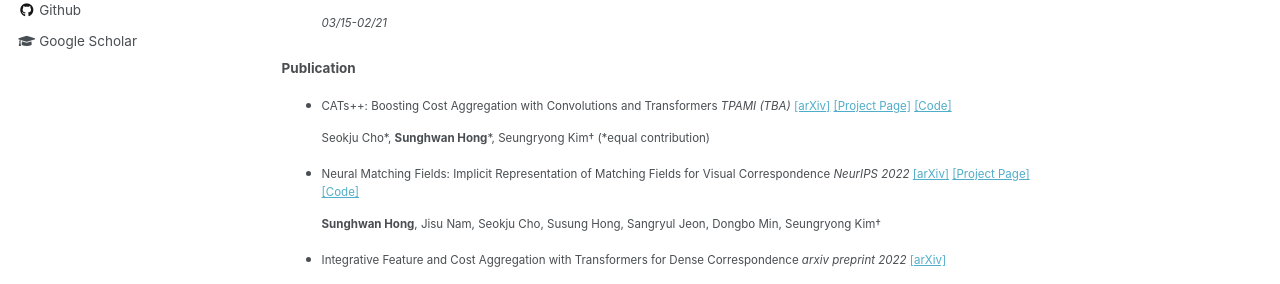
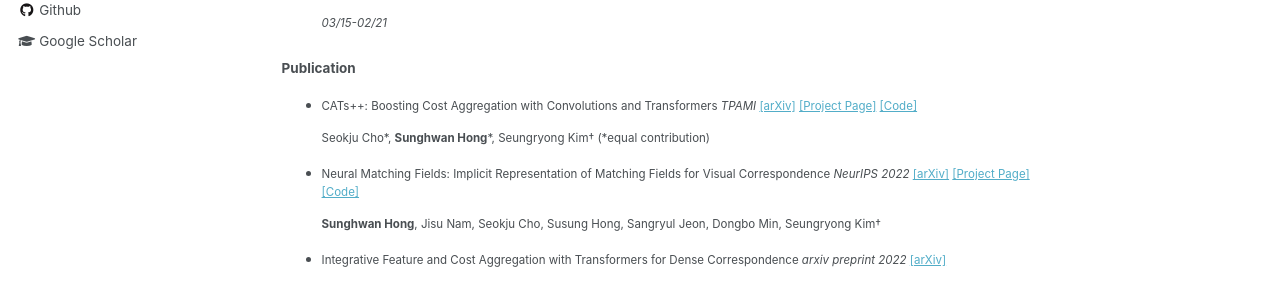
Before and after one commit to jang-1996/jang-1996.github.io, a Jekyll site: the page built from _pages/about.md, in a window 1280 px wide and 900 px high. Shown: the part 414-698 px from the top of the window. Built offline with Jekyll 4.4.1, drawn with Linux system fonts in a browser that asks for light colours.

Commit message:
Update about.md

```diff
--- a/_pages/about.md
+++ b/_pages/about.md
@@ -24,7 +24,7 @@ I obtained a barchelor's degree in Computer Science and Engineering at Korea Uni
   _03/15-02/21_
 
 #### Publication
-* CATs++: Boosting Cost Aggregation with Convolutions and Transformers _TPAMI (TBA)_ [[arXiv]](https://arxiv.org/abs/2202.06817) [[Project Page]](https://ku-cvlab.github.io/CATs-PlusPlus-Project-Page/) [[Code]](https://github.com/KU-CVLAB/CATs-PlusPlus)
+* CATs++: Boosting Cost Aggregation with Convolutions and Transformers _TPAMI_ [[arXiv]](https://arxiv.org/abs/2202.06817) [[Project Page]](https://ku-cvlab.github.io/CATs-PlusPlus-Project-Page/) [[Code]](https://github.com/KU-CVLAB/CATs-PlusPlus)
 
   Seokju Cho\*, **Sunghwan Hong**\*, Seungryong Kim† (\*equal contribution)
 
```
